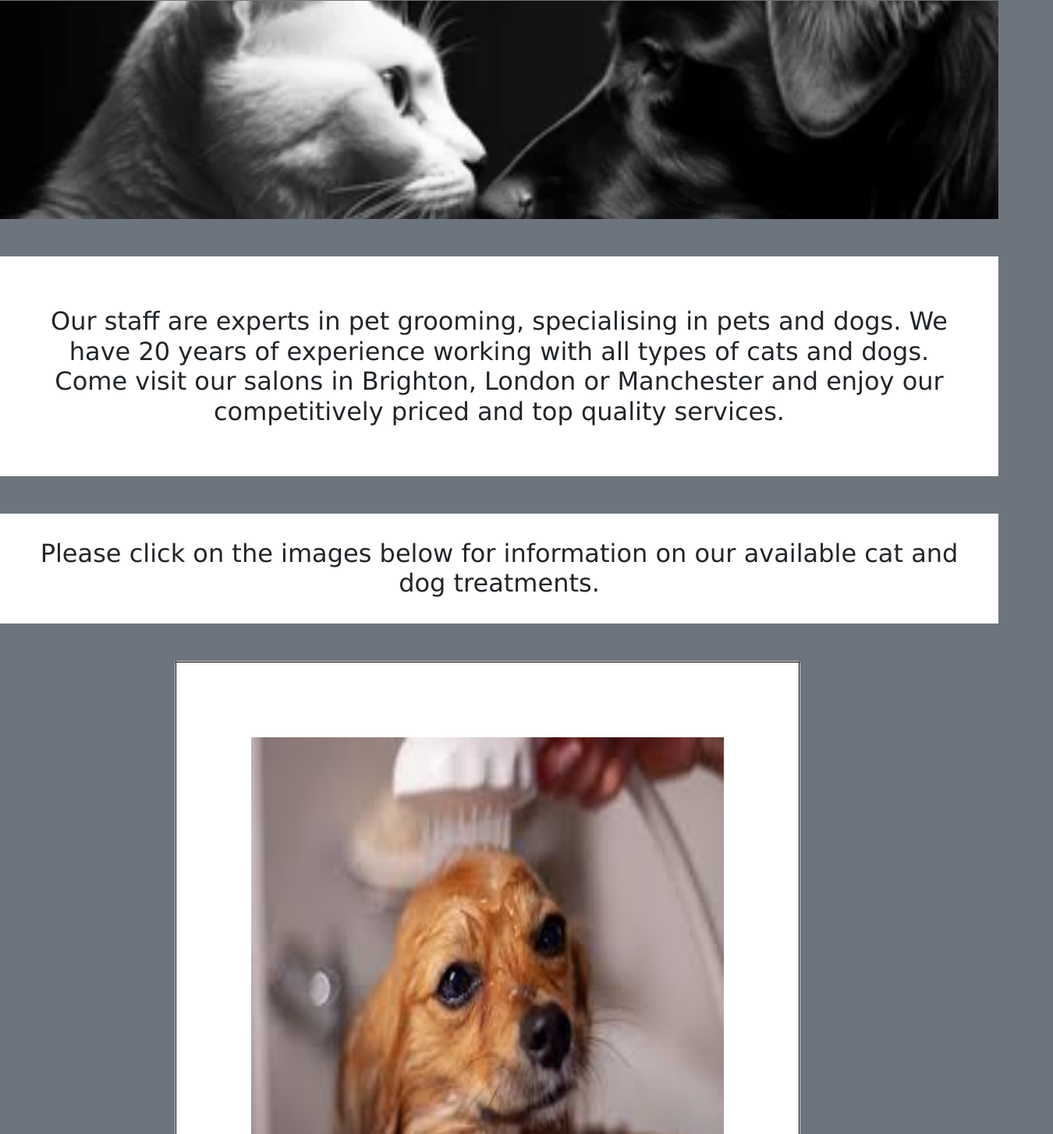
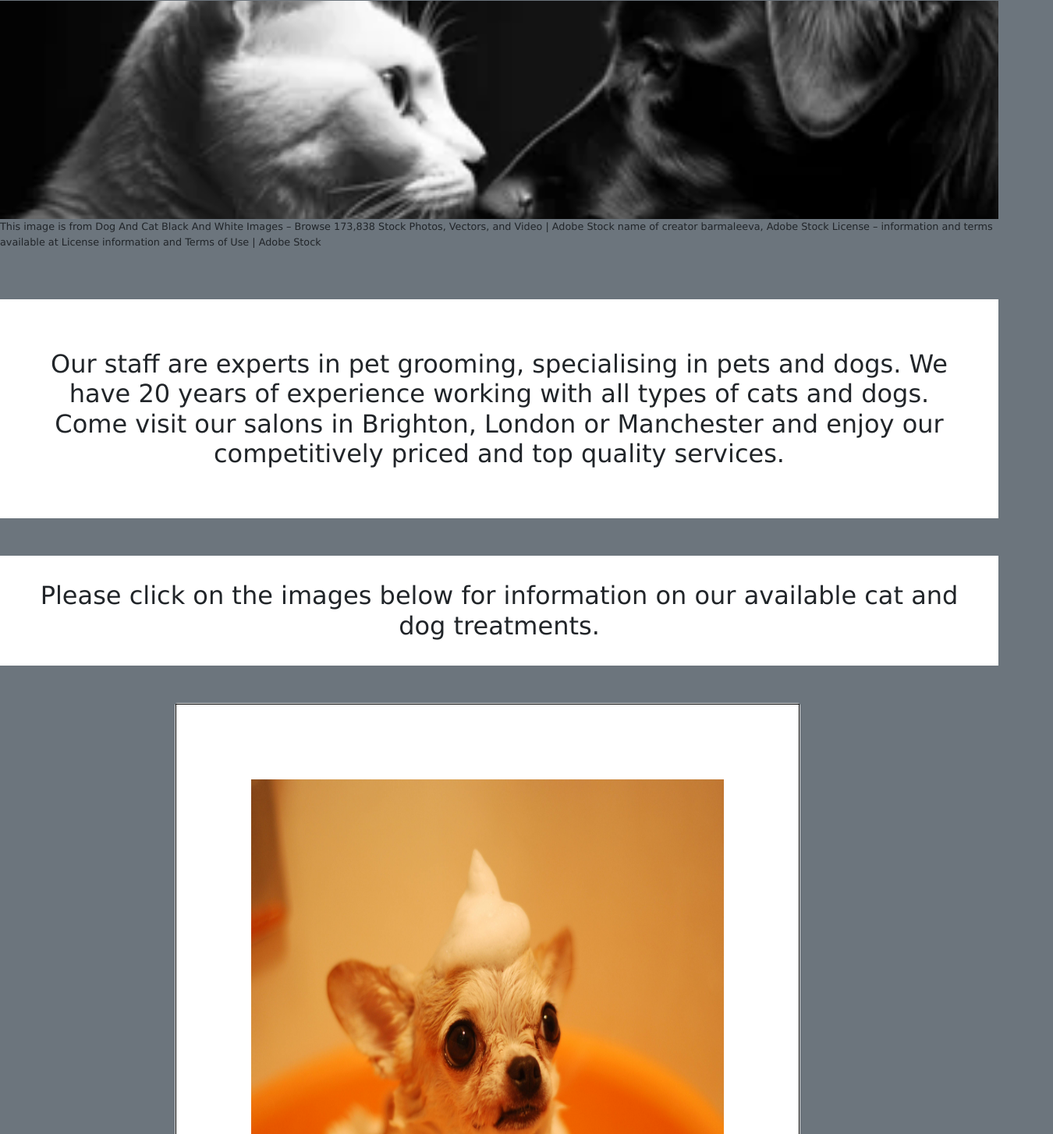
Before and after one commit to SarahBiscuit/CFG-Project-May-2024, a plain HTML site: page index.html in a window 1280 px wide. Shown: the part 445-1900 px from the top of the page at 78% size, 1350 px wide, since content can reach past the window. Drawn offline with nearby package versions, Linux system fonts and the light colour scheme.

Commit message:
Attributions sorted on homepage

```diff
--- a/index.html
+++ b/index.html
@@ -33,6 +33,9 @@
     <br>
     <div class="container-fluid bg-image text-center d-flex align-items-center justify-content-center" alt="White cat black dog on black background">
     </div>
+    <p class="attributionText">This image is from Dog And Cat Black And White Images – Browse 173,838 Stock
+        Photos, Vectors, and Video | Adobe Stock name of creator barmaleeva, Adobe Stock License –
+        information and terms available at License information and Terms of Use | Adobe Stock </p>
     <br>
     <br>
     <div class="container-fluid text-black align-items-center justify-items-center intro bg-white">
@@ -51,8 +54,9 @@
                 <div class="d-flex d-column container-fluid justify-content-center">
                     <div class="card-group">
                     <div class="card">
-                    <a href="indexdogs.html"><img class="img-fluid bg-white" id="salon" src="dog-pamper-1.jpg" alt="dog being groomed"></a>
-                    <a href="indexcats.html"><img class="img-fluid bg-white" id="salon" src="cat-pamper-2.jpg" alt="cat being groomed"></a>
+                    <a href="indexdogs.html"><img class="img-fluid bg-white" id="salon" src="pexels-nishizuka-25426-485294.jpg" alt="dog being groomed"></a>
+                    <a href="indexcats.html"><img class="img-fluid bg-white" id="salon" src="pexels-tima-miroshnichenko-6131081.jpg" alt="cat being groomed"></a>
+                    </div>
                 </div>
             </div>
         </div>
@@ -82,7 +86,6 @@
                 <li class="nav-item classWithPad" href=”https://www.instagram.com/”><a class="nav-link" href="https://www.instagram.com/"><img src="https://encrypted-tbn0.gstatic.com/images?q=tbn:ANd9GcQ5HsviFkYsiGOA0n2mfk79v-LtKwbIPwBzdg&s"></a></li>
                 <li class="nav-item classWithPad" href=”Terms and Conditions.pdf”><a class="nav-link" href="Terms and Conditions.pdf"><h3 class="text-white">Terms and Conditions</h3></a> </li>
                 <li class="nav-item classWithPad" href=”Reviews.pdf”><a class="nav-link" href="Reviews.pdf"><h3 class="text-white">Client Reviews</h3></a> </li>
-                <li class="nav-item classWithPad" href="attributionsHomepage.pdf"><a class="nav-link" href="attributionsHomepage.pdf"><h3 class="text-white">Attributions</h3></a></li>
                 <li>© 2024, all rights retained</li>
             </ul>
             </div>
--- a/styles.css
+++ b/styles.css
@@ -101,6 +101,10 @@ body {
         background-color: black;
     }
 
+    .attributionText {
+        font-size: .8rem;
+    }
+
     @media only screen and (max-width: 768px) {
         /* For mobile phones: */
         #salon {
```
Also changed, not shown: pexels-nishizuka-25426-485294.jpg (added), 1 other file.
